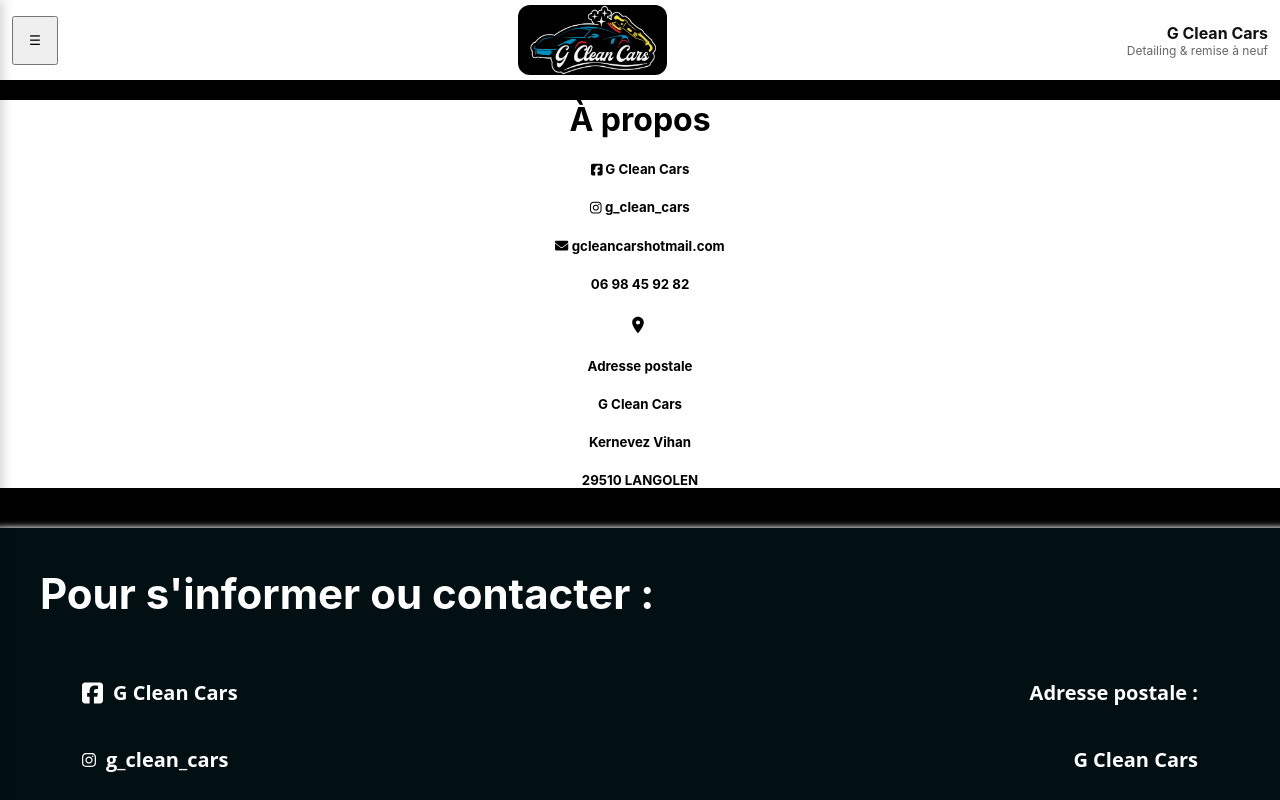
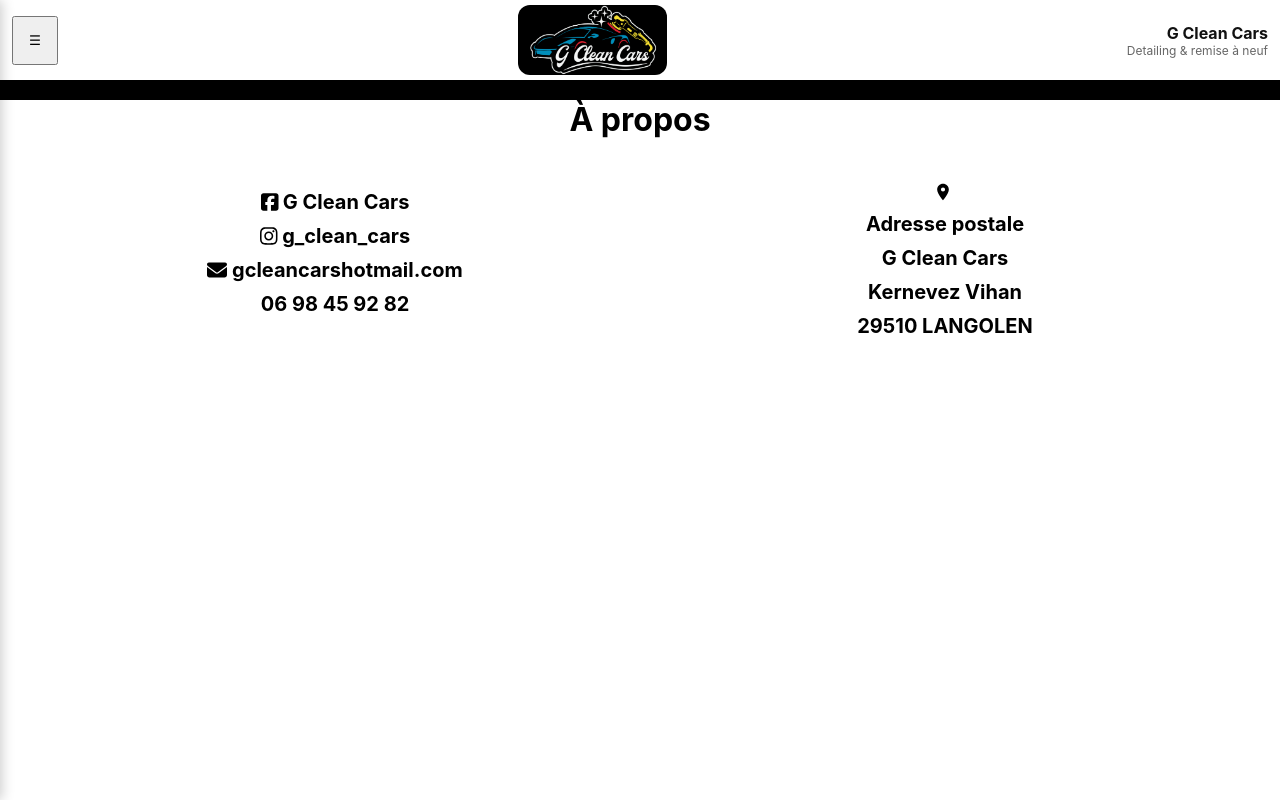
Before and after one commit to ManuelC29/Site-web-G-Clean-Cars, a Vue app: page /G-Clean-Cars/contact in a window 1280 px wide. Shown: the top 800 px of the page. Built offline with nearby package versions, Linux system fonts and the light colour scheme.

Commit message:
ajout contenu page Lustrage et Contact

```diff
--- a/src/pages/Accueil.vue
+++ b/src/pages/Accueil.vue
@@ -1,4 +1,5 @@
 <template>
+<div class="container"></div>
   <section>
     <div class="hero">
       <h1>Offrez une seconde jeunesse à votre véhicule</h1>
@@ -132,9 +133,8 @@
       </section>
     </div>
   </section>
-  <section>
     <Footer />
-  </section>
+
 
 </template>
 
--- a/src/pages/Contact.vue
+++ b/src/pages/Contact.vue
@@ -2,8 +2,6 @@
     <div class="container">
       <h1>À propos</h1>
       <section class="grid-2-3">
-
-      </section>
         <div>
           <h5><FontAwesomeIcon :icon="faSquareFacebook" /> G Clean Cars</h5>
           <h5><FontAwesomeIcon :icon="faInstagram" /> g_clean_cars</h5>
@@ -12,12 +10,12 @@
         </div>
       <div>
         <svg width="20" height="20" viewBox="0 0 24 24" style="vertical-align:middle;margin-right:4px;" fill="currentColor"><path d="M12 2C8.13 2 5 5.13 5 9c0 5.25 7 13 7 13s7-7.75 7-13c0-3.87-3.13-7-7-7m0 9.5A2.5 2.5 0 0 1 9.5 9 2.5 2.5 0 0 1 12 6.5 2.5 2.5 0 0 1 14.5 9a2.5 2.5 0 0 1-2.5 2.5Z"/></svg>
-
         <h5>Adresse postale</h5>
         <h5>G Clean Cars</h5>
         <h5>Kernevez Vihan</h5>
         <h5>29510 LANGOLEN</h5>
       </div>
+      </section>
     </div>
     <Footer />
 </template>
@@ -60,5 +58,22 @@
 .container{
   background-color: white;
   color: black;
+  min-height: 100vh;
+}
+.grid-2-3{
+  padding: 20px;
+  display: grid;
+  grid-template-columns: 1fr 1fr;
+  gap: 20px;
+  margin: 20px;
+}
+.grid-2-3 h5{
+  margin: 10px 0;
+  font-size: 20px;
+}
+
+body, html {
+  background: rgb(22, 10, 10) !important;
+  --bg: white !important;
 }
 </style>
--- a/src/pages/Lustrage.vue
+++ b/src/pages/Lustrage.vue
@@ -1,5 +1,5 @@
 <template>
-  <div class="container" style="padding:28px 0">
+  <div class="container">
     <span class="titre red souligne">Prestation sur Devis</span>
     <h1 class="titre">Lustrage</h1>
   </div>
--- a/src/styles.css
+++ b/src/styles.css
@@ -1,4 +1,5 @@
-:root{--bg:#000;--accent:#0d7490;--muted:#666;--card:#f3f3f3;--container:1100px}
+:root{
+  --bg:#000;--accent:#0d7490;--muted:#666;--card:#f3f3f3;--container:1100px}
 *{
   box-sizing:border-box;
 
```
Lines whose indentation alone changed are shown as unchanged.
